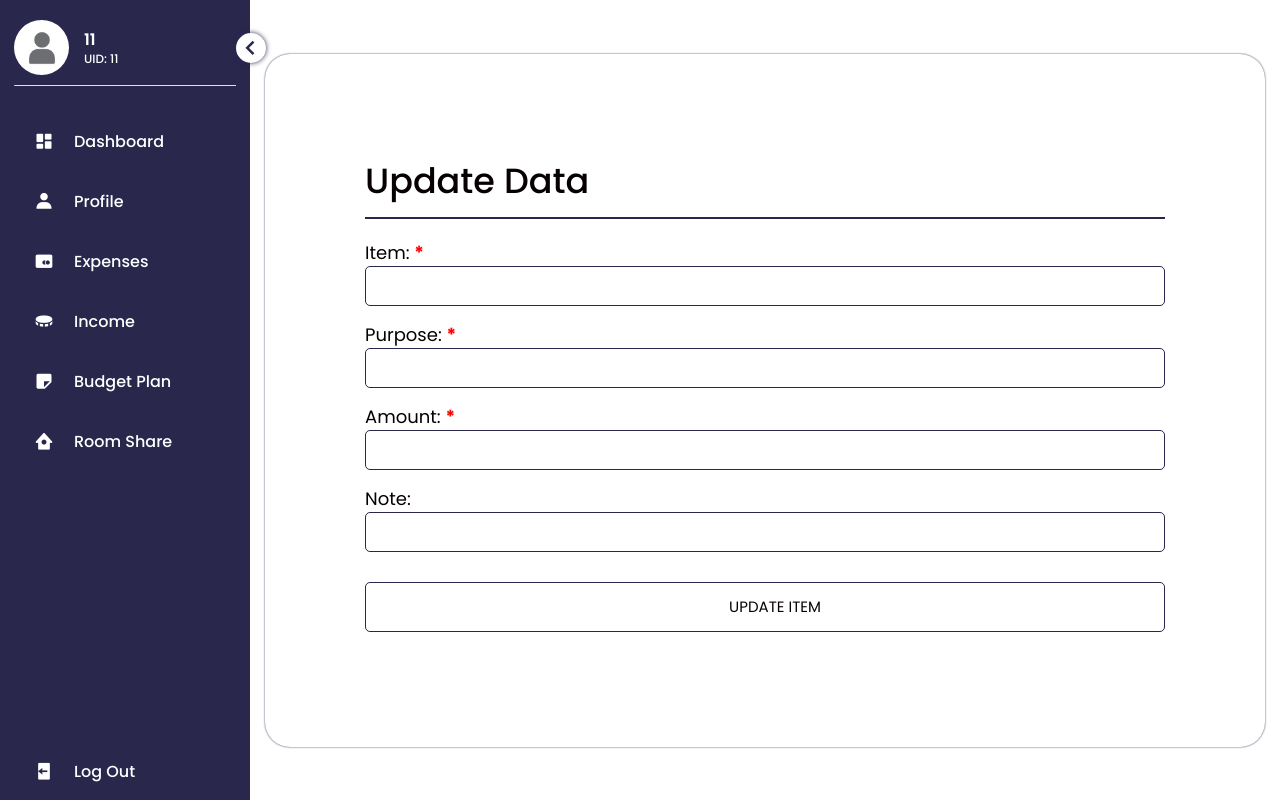
After one commit to Rolfdood/App_Dev_Final, a PHP site: page /miscs/upd_del_data.php?type=1 in a window 1280 px wide. The commit adds this page. Run offline with PHP 8.4, Linux system fonts and the light colour scheme; data that the repository does not hold is empty.

Commit message:
Added Edit Features

```diff
--- a/backend/budget_backend.php
+++ b/backend/budget_backend.php
@@ -110,7 +110,7 @@
                 </td>
                 <td class="bud_btns">
                     <div class="tbl_rbtns">
-                        <a href="#" class="btn_edit btns" id="btn_edit" data-id="<?php echo $row['bud_item_id']; ?>">
+                        <a href="../miscs/upd_del_data.php?action=upd&type=bud&sheet=budget_item&id=<?php echo $row['bud_item_id']; ?>" class="btn_edit btns" id="btn_edit">
                             EDIT
                         </a>
                         <a href="#" class="btn_delete btns" id="btn_delete" data-id="<?php echo $row['bud_item_id']; ?>">DELETE</a>
--- /dev/null
+++ b/backend/upd_del_backend.php
@@ -0,0 +1,55 @@
+<?php
+    $current = $_GET['type'];   // BUDGET or ROOM
+    $action = $_GET['action'];  // UPDATE or CREATE
+    $sheet = $_GET['sheet'];    // DATABASE TABLE
+    $item_id = $_GET['id'];     // ITEM ID
+
+    $data = get_data($sheet, $item_id);
+
+    $err_bud_items = [False, False, False, False];
+    $err_bud_title = [False, False, False];
+    /*
+    if ($action == 'upd')
+        update_item($sheet, $data)
+    }
+    */
+    function get_data($table, $id) {
+        include 'db_conn.php';
+
+        $sql = "SELECT * FROM $table WHERE bud_item_id = $id";
+
+        $result = mysqli_query($db_connect, $sql);
+
+        $row = mysqli_fetch_array($result);
+
+        mysqli_close( $db_connect );
+
+        return $row;
+    }
+
+    function update_item($table, $data) {
+        include 'db_conn.php';
+
+        if ($table == 'budget_item')
+            $sql = "";
+        else if ($table == 'room_sheet')
+            $sql = "";
+
+        $result = mysqli_query($db_connect, $sql);
+
+        mysqli_close( $db_connect );
+    }
+
+    function delete_item($table, $data) {
+        include 'db_conn.php';
+
+        if ($table == 'budget_item')
+            $sql = "";
+        else if ($table == 'room_sheet')
+            $sql = "";
+
+        $result = mysqli_query($db_connect, $sql);
+
+        mysqli_close( $db_connect );
+    }
+?>
--- /dev/null
+++ b/miscs/sidebar.php
@@ -0,0 +1,91 @@
+<nav class="sidebar">
+    <header>
+        <div class="image-text">
+            <span class="image">
+                <img src="../src/user_default.png" alt="logo">
+            </span>
+
+            <div class="text header-text">
+                <!-- INPUT!!! -->
+                 <!-- USE SESSION -->
+                <span class="uname"><?php echo 11//$_SESSION['user_uname']?></span>
+                <span class="userID">UID: <?php echo 11//$_SESSION['user_id']?></span>
+            </div>
+        </div>
+
+        <i class='bx bx-chevron-right toggle'></i>
+    </header>
+
+    <hr>
+
+    <div class="menu-bar">
+        <div class="menu">
+            <!--
+            <li class="search-box">
+                    <i class='bx bx-search icon'></i>
+                    <input type="sear   ch" name="" id="" placeholder="SEARCH">
+            </li> -->
+            <ul class="menu-links">
+                <li class="nav-link" <?php if ($current == 'dashboard') echo 'id="current"'; ?>>
+                    <a href="../php/dashboard.php" id="" title="Dashboard">
+                        <i class='bx bxs-dashboard icon' ></i>
+                        <span class="text nav-text">Dashboard</span>
+                    </a>
+                </li>
+                <li class="nav-link" <?php if ($current == 'profile') echo 'id="current"'; ?>>
+                    <a href="../php/profile.php" id="" title="Profile">
+                        <i class='bx bxs-user icon' ></i>
+                        <span class="text nav-text">Profile</span>
+                    </a>
+                </li>
+                <li class="nav-link" <?php if ($current == 'expense') echo 'id="current"'; ?>>
+                    <a href="../php/expense.php" id="" title="Expenses">
+                        <i class='bx bxs-credit-card-alt icon' ></i>
+                        <span class="text nav-text">Expenses</span>
+                    </a>
+                </li>
+                <li class="nav-link" <?php if ($current == 'income') echo 'id="current"'; ?>>
+                    <a href="../php/income.php" id="" title="Income">
+                        <i class='bx bxs-coin icon' ></i>
+                        <span class="text nav-text">Income</span>
+                    </a>
+                </li>
+                <!--
+                <li class="nav-link" <?php //if ($current == 'summary') echo 'id="current"'; ?>>
+                    <a href="summary.php" id="">
+                        <i class='bx bxs-bar-chart-alt-2 icon' ></i>
+                        <span class="text nav-text">Summary</span>
+                    </a>
+                </li> -->
+                <li class="nav-link" <?php if ($current == 'budget') echo 'id="current"'; ?>>
+                    <a href="../php/budget.php" id="" title="Budget Plan">
+                        <i class='bx bxs-note icon' ></i>
+                        <span class="text nav-text">Budget Plan</span>
+                    </a>
+                </li>
+                <li class="nav-link" <?php if ($current == 'rmshare') echo 'id="current"'; ?>>
+                    <a href="../php/share.php" id="" title="Room Share">
+                        <i class='bx bxs-home-circle icon' ></i>
+                        <span class="text nav-text">Room Share</span>
+                    </a>
+                </li>
+            </ul>
+        </div>
+        <div class="bottom-content">
+            <li class="../nav-link">
+                <a href="../index.php" id="log_out" title="Log Out">
+                    <i class='bx bxs-log-out icon' ></i>
+                    <span class="text nav-text">Log Out</span>
+                </a>
+            </li>
+
+            <?php
+                //if (isset($_REQUEST['log_out'])) {
+                //    session_unset();
+                //}
+            ?>
+        </div>
+    </div>
+
+    <script src="../scripts/sidebar.js"></script>
+</nav>
--- /dev/null
+++ b/miscs/upd_del_data.php
@@ -0,0 +1,79 @@
+<?php
+    $user = 11;
+    /*
+    session_start();
+    // Check if the user is logged in
+    /*if (!isset($_SESSION['user_id'])) {
+        header("Location: ../backend/invalid_access.php"); // Redirect to login if not logged in
+        exit();
+    } */
+
+    include '../backend/upd_del_backend.php';
+?>
+
+<!DOCTYPE html>
+<html lang="en">
+    <head>
+        <meta charset="UTF-8">
+        <meta name="viewport" content="width=device-width, initial-scale=1.0">
+        <link href='https://unpkg.com/boxicons@2.1.4/css/boxicons.min.css' rel='stylesheet'>
+        <link rel="stylesheet" href="../styles/general.css">
+        <link rel="stylesheet" href="../styles/user.css">
+        <link rel="stylesheet" href="../styles/edit_page.css">
+        <title>Edit Info</title>
+    </head>
+    <body>
+        <!-- NAVBAR -->
+        <?php
+            include "sidebar.php";
+        ?>
+
+        <section class="container">
+            <div class="edit_section">
+                <div class="edit_content">
+                    <div class="output_headers">
+                        <div class="output_title">
+                            <h1>Update Data</h1>
+                        </div>
+                    </div>
+                    <hr>
+
+                    <form action="" method="post">
+                        <div class="edit_fields">
+                            <label for="rbud_item_desc">Item: <b class="req_field">*</b></label>
+                            <input type="text" name="edit_item" id="edit_item"
+                                <?php if ($err_bud_items[1] == True) echo 'class="err_field"';
+                                    echo 'value="' . $data['bud_item_name'] . '"'; ?>>
+                            <?php if ($err_bud_items[1] == True) echo '<span class="err_message">Please enter an item name.</span>'; ?>
+                        </div>
+
+                        <div class="edit_fields">
+                            <label for="rbud_item_desc">Purpose: <b class="req_field">*</b></label>
+                            <input type="text" name="edit_purp" id="edit_purp"
+                                <?php if ($err_bud_items[2] == True) echo 'class="err_field"';
+                                    echo 'value="' . $data['bud_item_purp'] . '"'; ?>>
+                            <?php if ($err_bud_items[2] == True) echo '<span class="err_message">Please enter its purpose.</span>'; ?>
+                        </div>
+
+                        <div class="edit_fields">
+                            <label for="rbud_item_desc">Amount: <b class="req_field">*</b></label>
+                            <input type="text" name="edit_amnt" id="edit_amnt"
+                                <?php if ($err_bud_items[3] == True) echo 'class="err_field"';
+                                    echo 'value="' . $data['bud_item_amount'] . '"'; ?>>
+                            <?php if ($err_bud_items[3] == True) echo '<span class="err_message">Please enter its amount.</span>'; ?>
+                        </div>
+
+                        <div class="edit_fields">
+                            <label for="rbud_item_desc">Note:</label>
+                            <input type="text" name="edit_desc" id="edit_desc" class="edit_desc" <?php echo 'value="' . $data['bud_item_desc'] . '"'; ?>>
+                        </div>
+
+                        <div class="edit_fields btns">
+                            <input type="submit" value="UPDATE ITEM" name="btn_update" class="btn_update" id="btn_update">
+                        </div>
+                    </form>
+                </div>
+            </div>
+        </section>
+    </body>
+</html>
--- a/php/budget.php
+++ b/php/budget.php
@@ -59,7 +59,7 @@
             <div class="page_header">
                 <div class="output_headers">
                     <h1>Budget Plan</h1>
-                    <button class="create_new btns" id="create_new">
+                    <button class="create_new btns" id="btn_new">
                         <i class='bx bx-plus'></i>
                         <span>ADD NEW</span>
                     </button>
@@ -91,11 +91,11 @@
 
         <?php include 'modals.php'; ?>
 
-        <div class="modal-bg">
+        <div class="modal-bg" id="#modal_1">
             <div class="modal-content bdgt-content">
                 <div class="title">
                     <h2>Create a Budget Plan</h2>
-                    <i class='bx bx-x btn_cancel'></i>
+                    <i class='bx bx-x btn_cancel btn_c1'></i>
                 </div>
 
                 <form action="" method="post">
--- a/php/dashboard.php
+++ b/php/dashboard.php
@@ -43,6 +43,7 @@
             <hr>
             <a href="../backend/invalid_access.php">ERROR</a>
             <a href="budget_output.php">OUTPUT</a>
+            <a href="../miscs/edit_data.php">EDITPAGE</a>
         </section>
     </body>
 </html>
--- /dev/null
+++ b/styles/edit_page.css
@@ -0,0 +1,65 @@
+section {
+    display: flex;
+
+    justify-content: center;
+    align-items: center;
+    color: var(--text-color);
+}
+
+.edit_section {
+    height: inherit;
+    display: flex;
+
+    justify-content: center;
+    align-items: center;
+}
+
+.edit_content {
+    width: 1000px;
+    padding: 100px;
+
+    box-shadow: 0 0 2px var(--primary-color);
+    border-radius: 25px;
+    background: var(--container-color);
+}
+
+.edit_fields {
+    display: flex;
+    flex-direction: column;
+
+    margin: 15px 0;
+}
+
+.edit_fields label {
+    font-size: 18px;
+}
+
+.edit_fields input {
+    height: 40px;
+    text-indent: 20px;
+    border: 1px solid var(--primary-color);
+    border-radius: 5px;
+}
+
+.btns {
+    margin-top: 30px;
+}
+
+.btn_update {
+    height: 50px !important;
+    font-size: 15px;
+    background: var(--container-color);
+    color: var(--text-color) !important;
+    transition: var(--transition-1);
+}
+
+.btn_update:hover {
+    background: var(--primary-color);
+    color: var(--container-color) !important;
+    font-weight: bold;
+}
+
+hr {
+    margin-bottom: 20px;
+    border-color: wheat;
+}
--- a/styles/modal.css
+++ b/styles/modal.css
@@ -1,4 +1,4 @@
-.modal-bg, .mod_confirm {
+.modal-bg, .mod_confirm, .modal_bg_edit {
     width: 100%;
     height: 100%;
     background-color: rgba(0, 0, 0, 0.7);
@@ -88,7 +88,7 @@
     font-weight: bolder;
 }
 
-.btn_create {
+.btn_modal {
     width: 100%;
     background: var(--primary-color-light);
     border: none;
```
Also changed, not shown: backend/budget_output_backend.php (added, +66 -0 lines), php/budget_output.php (+46 -37 lines), scripts/modal.js (+7 -7 lines).
